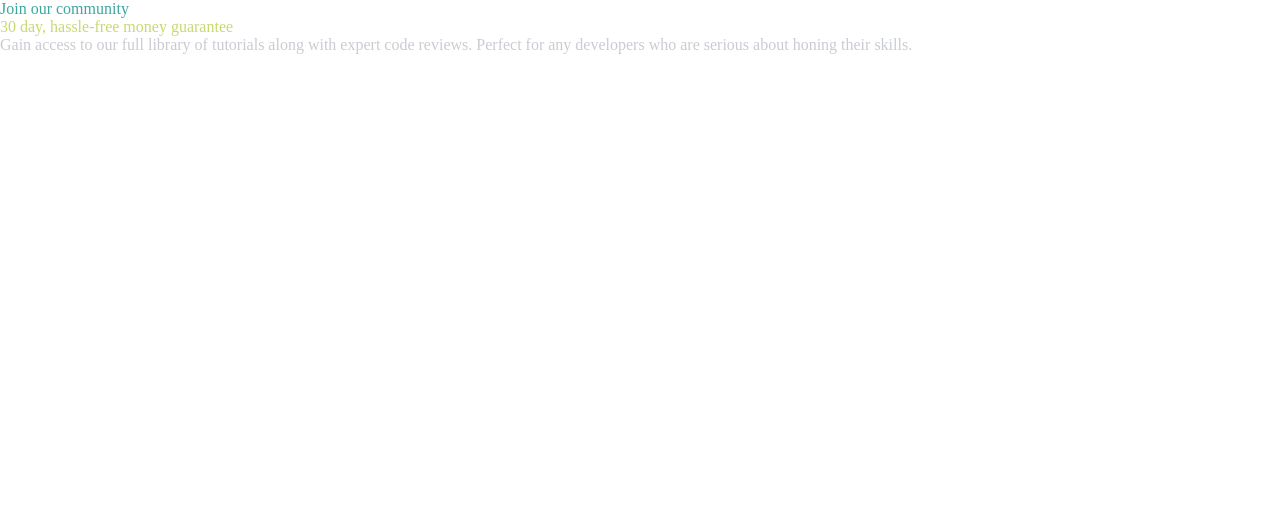
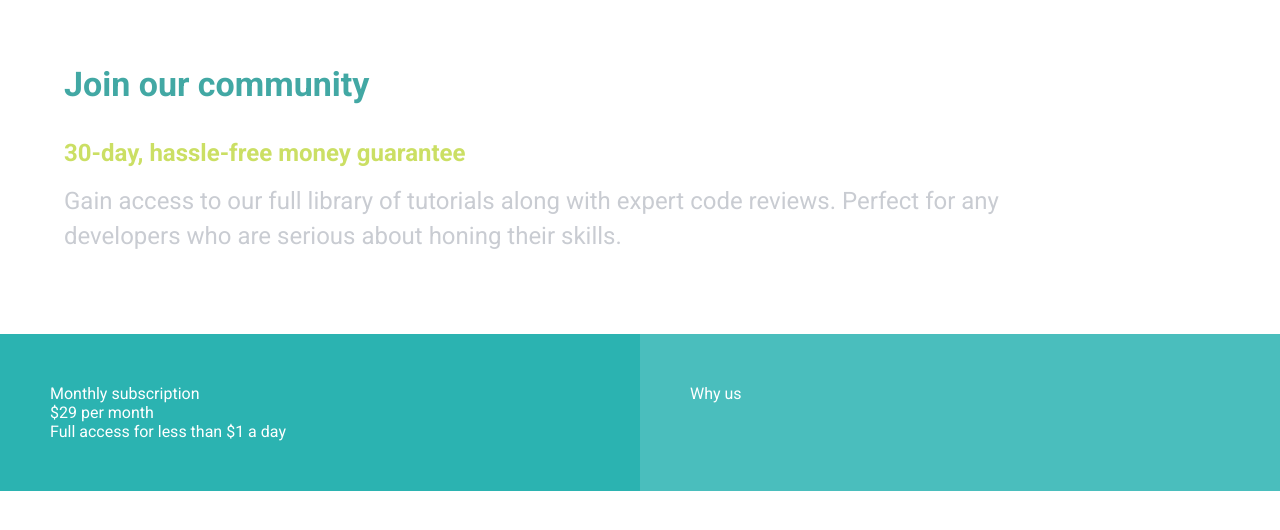
Before and after one commit to Segnities/single-price-grid-component, a website: page index.html in a window 1280 px wide. Drawn offline with Linux system fonts and the light colour scheme.

Commit message:
basic structure

```diff
--- a/assets/css/main.css
+++ b/assets/css/main.css
@@ -1,31 +1,83 @@
+@import url("https://fonts.googleapis.com/css2?family=Roboto:wght@100;400;700;900&display=swap");
+
 * {
   margin: 0;
   padding: 0;
+  font-family: "Roboto", Arial, Helvetica, sans-serif;
   box-sizing: border-box;
 }
 
 .app {
   width: 100%;
+  height: 100vh;
   display: flex;
   flex-direction: column;
 }
 
+.app-info {
+  width: 100%;
+  display: grid;
+  grid-template-rows: 75px 45px 150px;
+  grid-template-columns: 1fr;
+  padding-left: 5%;
+  padding-right: 20%;
+  padding-top: 5%;
+}
+
 .info-header {
-  color: #3da69f;
+  font-size: 34px;
+  font-weight: 600;
+  color: #42a8a4;
 }
 
 .info-license {
-    color: #c8d972;
+  font-size: 24px;
+  font-weight: 600;
+  color: #cbdf64;
 }
 
 .info-description {
-    color: #c9ccd2;
+  font-size: 24px;
+  line-height: 35px;
+  color: #c9ccd2;
+}
+
+.app-content {
+  width: 100%;
+  display: flex;
+  flex-direction: row;
+  color: #fff;
 }
 
 .content-subscription {
+  width: 50%;
+  padding: 50px;
   background-color: #2bb3b1;
 }
 
 .content-about {
+  width: 50%;
+  padding: 50px;
   background-color: #4abebd;
 }
+
+
+@media (max-width: 600px) {
+  .app-info {
+    width: 100%;
+    display: grid;
+    grid-template-rows: 90px 75px 150px;
+  }
+
+  .info-header {
+    font-size: 32px;
+  }
+
+  .info-license {
+    font-size: 21px;
+  }
+
+  .info-description {
+    font-size: 18px;
+  }
+}
--- a/index.html
+++ b/index.html
@@ -12,7 +12,7 @@
     <div class="app">
       <div class="app-info">
         <p class="info-header">Join our community</p>
-        <p class="info-license">30 day, hassle-free money guarantee</p>
+        <p class="info-license">30-day, hassle-free money guarantee</p>
         <p class="info-description">
           Gain access to our full library of tutorials along with expert code
           reviews. Perfect for any developers who are serious about honing their
@@ -20,8 +20,16 @@
         </p>
       </div>
       <div class="app-content">
-        <div class="content-subscription"></div>
-        <div class="content-about"></div>
+        <div class="content-subscription">
+          <p class="content-subscription-type">Monthly subscription</p>
+          <p class="content-subscription-price">$29 <spa class="">per month</span></p>
+          <p class="content-subscription-access">Full access for less than $1 a day</p>
+          <p class="content-subscription-button"></p>
+        </div>
+        <div class="content-about">
+          <p>Why us</p>
+          <p></p>
+        </div>
       </div>
     </div>
   </body>
```
